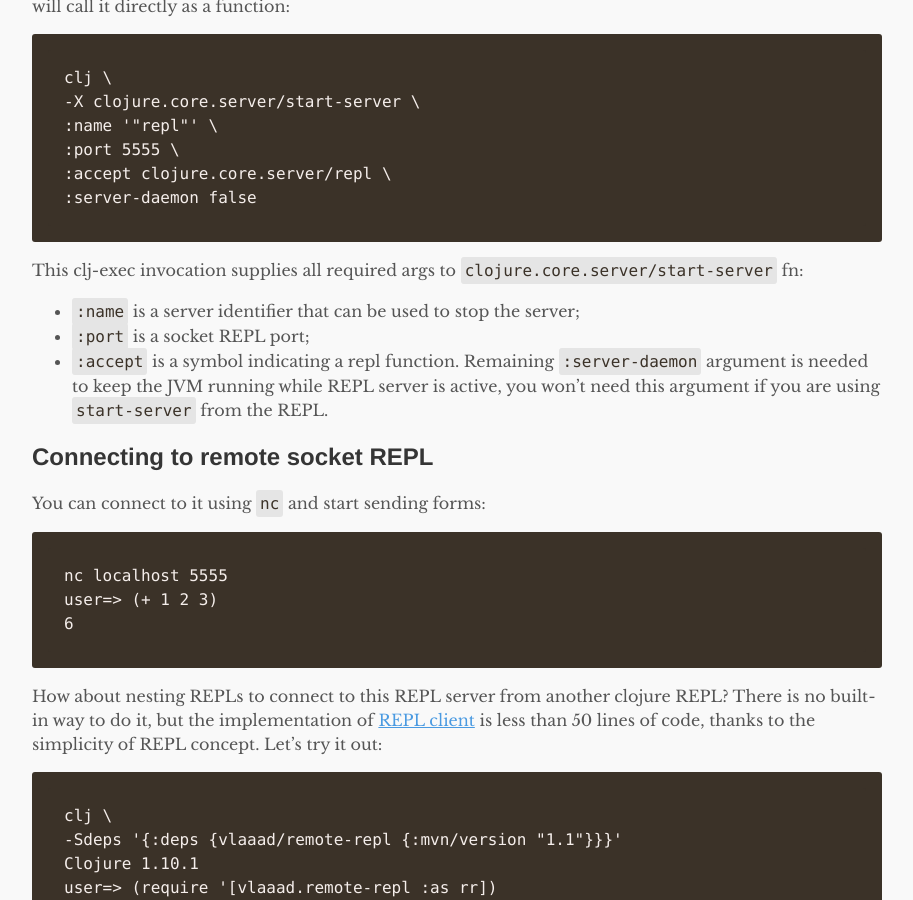
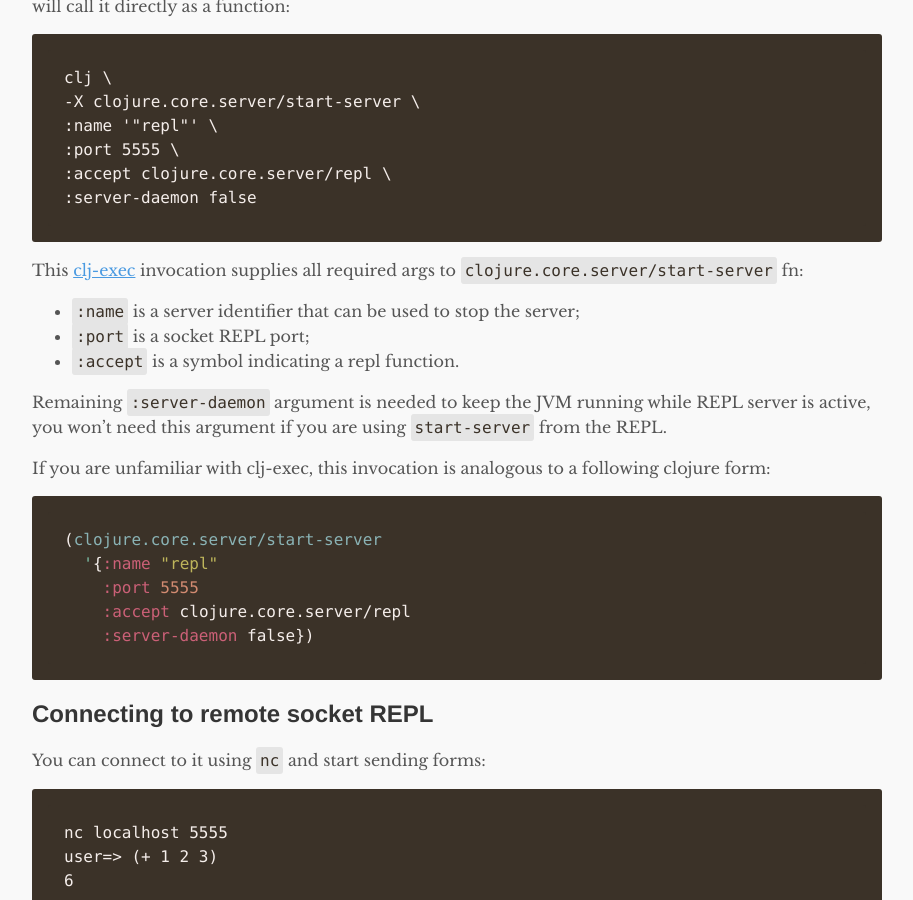
Before and after one commit to vlaaad/vlaaad.github.io, a Jekyll site: the page built from _posts/2021-01-02-reveal-repls-and-networking.md, in a window 1280 px wide and 900 px high, scrolled down 1369 px. Shown: the whole window, without its empty margins (183-1096 px from the left). Built offline with Jekyll 4.4.1, drawn with Linux system fonts in a browser that asks for light colours; a script that is not in the unit is left out.

Commit message:
new post

````diff
--- a/_posts/2021-01-02-reveal-repls-and-networking.md
+++ b/_posts/2021-01-02-reveal-repls-and-networking.md
@@ -34,11 +34,21 @@ clj \
 :accept clojure.core.server/repl \
 :server-daemon false
 ```
-This clj-exec invocation supplies all required args to `clojure.core.server/start-server` fn:
+This [clj-exec](https://insideclojure.org/2020/09/04/clj-exec/) invocation supplies all required args to `clojure.core.server/start-server` fn:
 - `:name` is a server identifier that can be used to stop the server;
 - `:port` is a socket REPL port;
 - `:accept` is a symbol indicating a repl function.
+
 Remaining `:server-daemon` argument is needed to keep the JVM running while REPL server is active, you won't need this argument if you are using `start-server` from the REPL.
+
+If you are unfamiliar with clj-exec, this invocation is analogous to a following clojure form:
+```clj
+(clojure.core.server/start-server
+  '{:name "repl"
+    :port 5555
+    :accept clojure.core.server/repl
+    :server-daemon false})
+```
 
 ## Connecting to remote socket REPL
 
````
